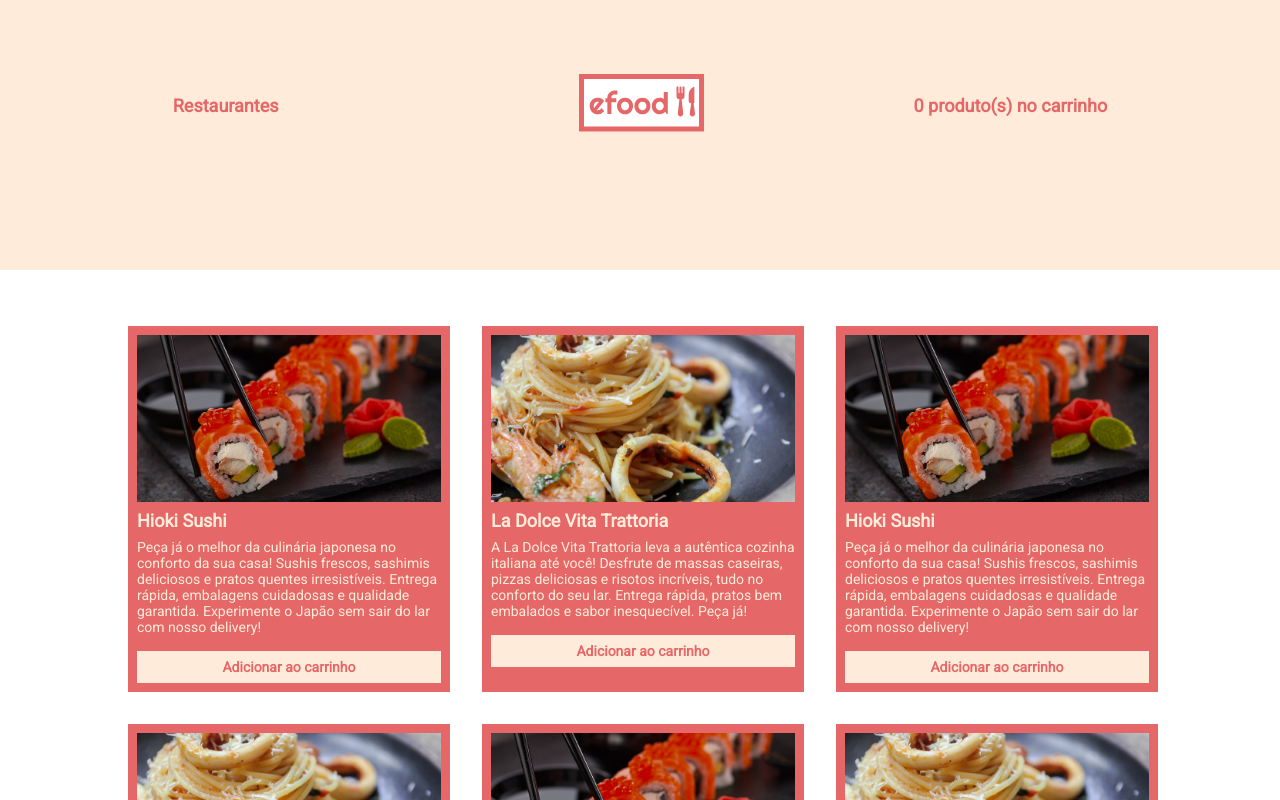
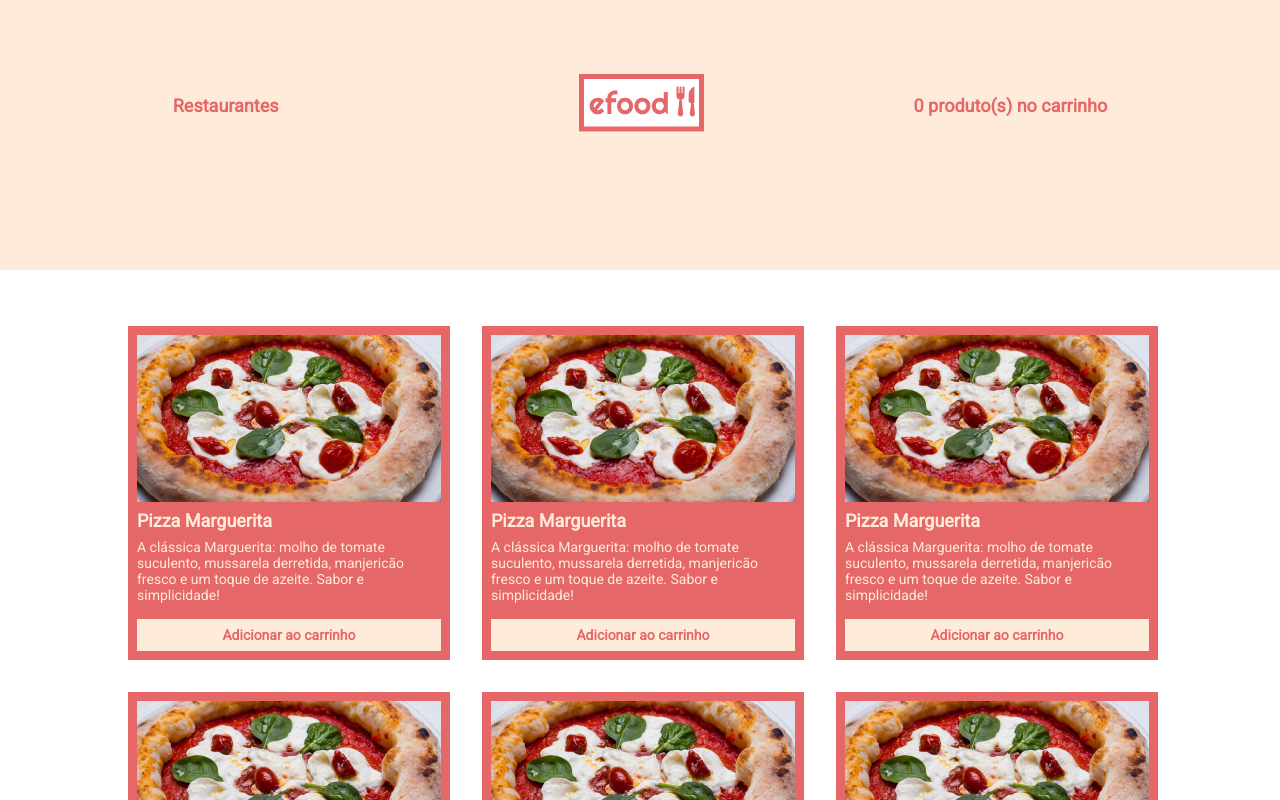
Before and after one commit to JulioVieiraP/efood, a React (Create React App) app: page /Perfil in a window 1280 px wide. Shown: the top 800 px of the page. Built offline with nearby package versions, Linux system fonts and the light colour scheme.

Commit message:
Style: adicionando a img da pizza

```diff
--- a/src/pages/Perfil/index.tsx
+++ b/src/pages/Perfil/index.tsx
@@ -1,64 +1,63 @@
 import ProductCard from '../../components/ProductCard'
 import Efoods from '../../model/Efood'
-import img1 from '../../assets/images/Restaurante1.png'
-import img2 from '../../assets/images/Restaurante2.png'
+import ImgPizza from '../../assets/images/Pizza.png'
 import Header from '../../components/Header'
 
 const Perfil = () => {
   const ListeRestaurantes: Efoods[] = [
     {
       id: 1,
-      title: 'Hioki Sushi',
+      title: 'Pizza Marguerita',
       description:
-        'Peça já o melhor da culinária japonesa no conforto da sua casa! Sushis frescos, sashimis deliciosos e pratos quentes irresistíveis. Entrega rápida, embalagens cuidadosas e qualidade garantida. Experimente o Japão sem sair do lar com nosso delivery!',
+        'A clássica Marguerita: molho de tomate suculento, mussarela derretida, manjericão fresco e um toque de azeite. Sabor e simplicidade!',
       infos: ['Destaque da semana', 'Japonesa'],
       nota: '4.9',
-      image: img1
+      image: ImgPizza
     },
     {
       id: 2,
-      title: 'La Dolce Vita Trattoria',
+      title: 'Pizza Marguerita',
       description:
-        'A La Dolce Vita Trattoria leva a autêntica cozinha italiana até você! Desfrute de massas caseiras, pizzas deliciosas e risotos incríveis, tudo no conforto do seu lar. Entrega rápida, pratos bem embalados e sabor inesquecível. Peça já!',
-      infos: ['Italiana'],
-      nota: '4.6',
-      image: img2
+        'A clássica Marguerita: molho de tomate suculento, mussarela derretida, manjericão fresco e um toque de azeite. Sabor e simplicidade!',
+      infos: ['Destaque da semana', 'Japonesa'],
+      nota: '4.9',
+      image: ImgPizza
     },
     {
       id: 3,
-      title: 'Hioki Sushi',
+      title: 'Pizza Marguerita',
       description:
-        'Peça já o melhor da culinária japonesa no conforto da sua casa! Sushis frescos, sashimis deliciosos e pratos quentes irresistíveis. Entrega rápida, embalagens cuidadosas e qualidade garantida. Experimente o Japão sem sair do lar com nosso delivery!',
+        'A clássica Marguerita: molho de tomate suculento, mussarela derretida, manjericão fresco e um toque de azeite. Sabor e simplicidade!',
       infos: ['Destaque da semana', 'Japonesa'],
       nota: '4.9',
-      image: img1
+      image: ImgPizza
     },
     {
       id: 4,
-      title: 'La Dolce Vita Trattoria',
+      title: 'Pizza Marguerita',
       description:
-        'A La Dolce Vita Trattoria leva a autêntica cozinha italiana até você! Desfrute de massas caseiras, pizzas deliciosas e risotos incríveis, tudo no conforto do seu lar. Entrega rápida, pratos bem embalados e sabor inesquecível. Peça já!',
-      infos: ['Italiana'],
-      nota: '4.6',
-      image: img2
+        'A clássica Marguerita: molho de tomate suculento, mussarela derretida, manjericão fresco e um toque de azeite. Sabor e simplicidade!',
+      infos: ['Destaque da semana', 'Japonesa'],
+      nota: '4.9',
+      image: ImgPizza
     },
     {
       id: 5,
-      title: 'Hioki Sushi',
+      title: 'Pizza Marguerita',
       description:
-        'Peça já o melhor da culinária japonesa no conforto da sua casa! Sushis frescos, sashimis deliciosos e pratos quentes irresistíveis. Entrega rápida, embalagens cuidadosas e qualidade garantida. Experimente o Japão sem sair do lar com nosso delivery!',
+        'A clássica Marguerita: molho de tomate suculento, mussarela derretida, manjericão fresco e um toque de azeite. Sabor e simplicidade!',
       infos: ['Destaque da semana', 'Japonesa'],
       nota: '4.9',
-      image: img1
+      image: ImgPizza
     },
     {
       id: 6,
-      title: 'La Dolce Vita Trattoria',
+      title: 'Pizza Marguerita',
       description:
-        'A La Dolce Vita Trattoria leva a autêntica cozinha italiana até você! Desfrute de massas caseiras, pizzas deliciosas e risotos incríveis, tudo no conforto do seu lar. Entrega rápida, pratos bem embalados e sabor inesquecível. Peça já!',
-      infos: ['Italiana'],
-      nota: '4.6',
-      image: img2
+        'A clássica Marguerita: molho de tomate suculento, mussarela derretida, manjericão fresco e um toque de azeite. Sabor e simplicidade!',
+      infos: ['Destaque da semana', 'Japonesa'],
+      nota: '4.9',
+      image: ImgPizza
     }
   ]
 
```
Also changed, not shown: src/assets/images/Pizza.png (added).
